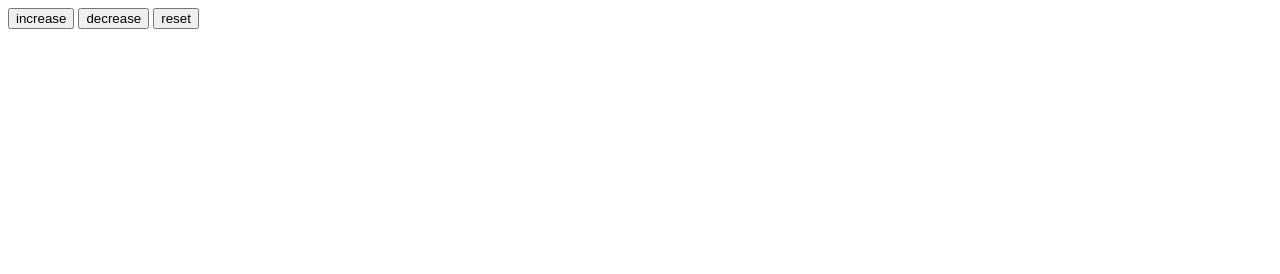
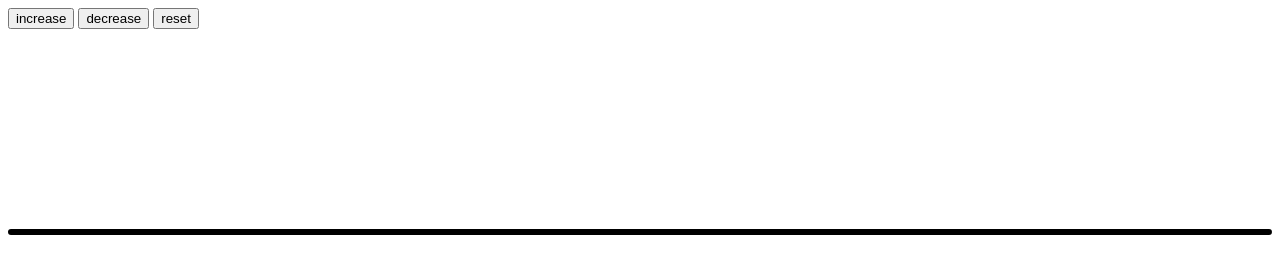
Before and after one commit to josueJURE/counterApp, a plain HTML site: page index.html in a window 1280 px wide. Drawn offline with Linux system fonts and the light colour scheme.

Commit message:
apply CSS style to div element with id counterEl

```diff
--- a/index.css
+++ b/index.css
@@ -0,0 +1,7 @@
+#counterEl {
+  text-align: center;
+  margin-top: 200px;
+  font-size: 2000%;
+  border: solid;
+  border-radius: 20px;
+}
--- a/index.html
+++ b/index.html
@@ -2,6 +2,7 @@
 <html lang="en" dir="ltr">
   <head>
     <meta charset="utf-8">
+    <link rel="stylesheet" href="index.css">
     <title></title>
   </head>
   <body>
```
